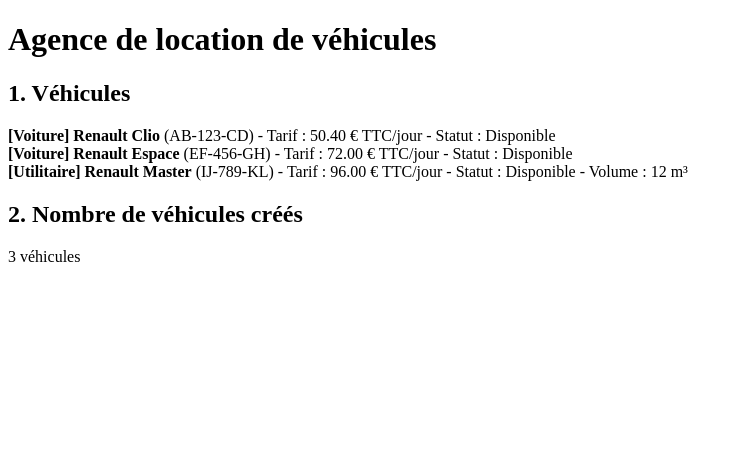
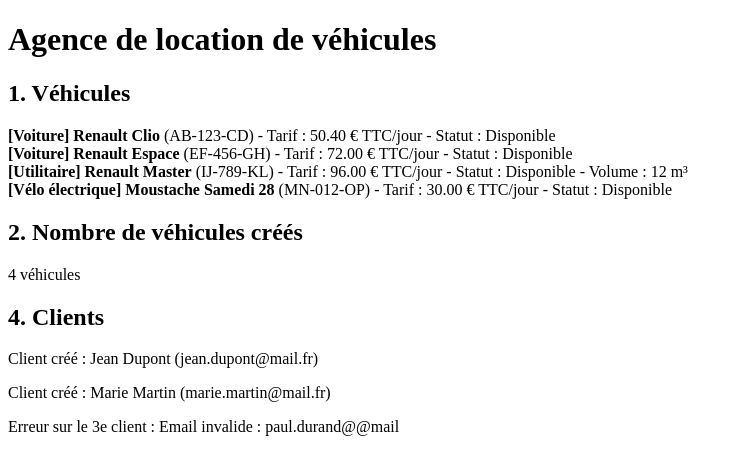
Before and after one commit to leomurca2006/-valuation-PPO-location-voitures, a PHP site: page / in a window 1280 px wide. Shown: the top 475 px of the page, without its empty margins (0-743 px from the left). Run offline with PHP 8.4, Linux system fonts and the light colour scheme.

Commit message:
Correction remise VeloElectrique + classe Client

```diff
--- a/index.php
+++ b/index.php
@@ -8,11 +8,24 @@ require __DIR__ . '/vendor/autoload.php';
 use App\Entiter\Vehicule;
 use App\Entiter\Voiture;
 use App\Entiter\Utilitaire;
+use App\Entiter\VeloElectrique;
+use App\Entiter\Client;
 
 // 1. Création des véhicules
 $clio = new Voiture('AB-123-CD', 'Renault', 'Clio', 42, 5);
 $espace = new Voiture('EF-456-GH', 'Renault', 'Espace', 60, 7);
 $master = new Utilitaire('IJ-789-KL', 'Renault', 'Master', 80, 12);
+$velo = new VeloElectrique('MN-012-OP', 'Moustache', 'Samedi 28', 25, 120);
+
+// 4. Clients (le 3e a un email invalide)
+$jean = new Client('Dupont', 'Jean', 'jean.dupont@mail.fr', '0601020304');
+$marie = new Client('Martin', 'Marie', 'marie.martin@mail.fr');
+try {
+    new Client('Durand', 'Paul', 'paul.durand@@mail');
+    $erreurClient = '';
+} catch (InvalidArgumentException $e) {
+    $erreurClient = $e->getMessage();
+}
 
 ?>
 <!DOCTYPE html>
@@ -28,8 +41,14 @@ $master = new Utilitaire('IJ-789-KL', 'Renault', 'Master', 80, 12);
   <?= $clio ?>
   <?= $espace ?>
   <?= $master ?>
+  <?= $velo ?>
 
   <h2>2. Nombre de véhicules créés</h2>
   <p><?= Vehicule::getNbVehicules() ?> véhicules</p>
+
+  <h2>4. Clients</h2>
+  <p>Client créé : <?= $jean ?></p>
+  <p>Client créé : <?= $marie ?></p>
+  <p>Erreur sur le 3e client : <?= $erreurClient ?></p>
 </body>
 </html>
--- a/src/Entiter/Client.php
+++ b/src/Entiter/Client.php
@@ -0,0 +1,84 @@
+<?php
+
+declare(strict_types=1);
+
+namespace App\Entiter;
+
+use InvalidArgumentException;
+
+class Client
+{
+    private string $nom;
+    private string $prenom;
+    private string $email;
+    private ?string $telephone;
+
+    public function __construct(string $nom, string $prenom, string $email, ?string $telephone = null)
+    {
+        $this->setNom($nom)
+             ->setPrenom($prenom)
+             ->setEmail($email)
+             ->setTelephone($telephone);
+    }
+
+    public function getNom(): string
+    {
+        return $this->nom;
+    }
+
+    public function setNom(string $nom): self
+    {
+        $this->nom = $nom;
+
+        return $this;
+    }
+
+    public function getPrenom(): string
+    {
+        return $this->prenom;
+    }
+
+    public function setPrenom(string $prenom): self
+    {
+        $this->prenom = $prenom;
+
+        return $this;
+    }
+
+    public function getEmail(): string
+    {
+        return $this->email;
+    }
+
+    public function setEmail(string $email): self
+    {
+        if (!filter_var($email, FILTER_VALIDATE_EMAIL)) {
+            throw new InvalidArgumentException("Email invalide : {$email}");
+        }
+        $this->email = $email;
+
+        return $this;
+    }
+
+    public function getTelephone(): ?string
+    {
+        return $this->telephone;
+    }
+
+    public function setTelephone(?string $telephone): self
+    {
+        $this->telephone = $telephone;
+
+        return $this;
+    }
+
+    public function getNomComplet(): string
+    {
+        return "{$this->prenom} {$this->nom}";
+    }
+
+    public function __toString(): string
+    {
+        return "{$this->getNomComplet()} ({$this->email})";
+    }
+}
--- a/src/Entiter/VeloElectrique.php
+++ b/src/Entiter/VeloElectrique.php
@@ -35,7 +35,7 @@ final class VeloElectrique extends Vehicule
 
     public function calculerPrixHT(int $jours): float
     {
-        return $this->tarifJournalier * $jours;
+        $prix = $this->tarifJournalier * $jours;
 
         if ($jours >= 7) {
             $prix *= 0.80;
```
